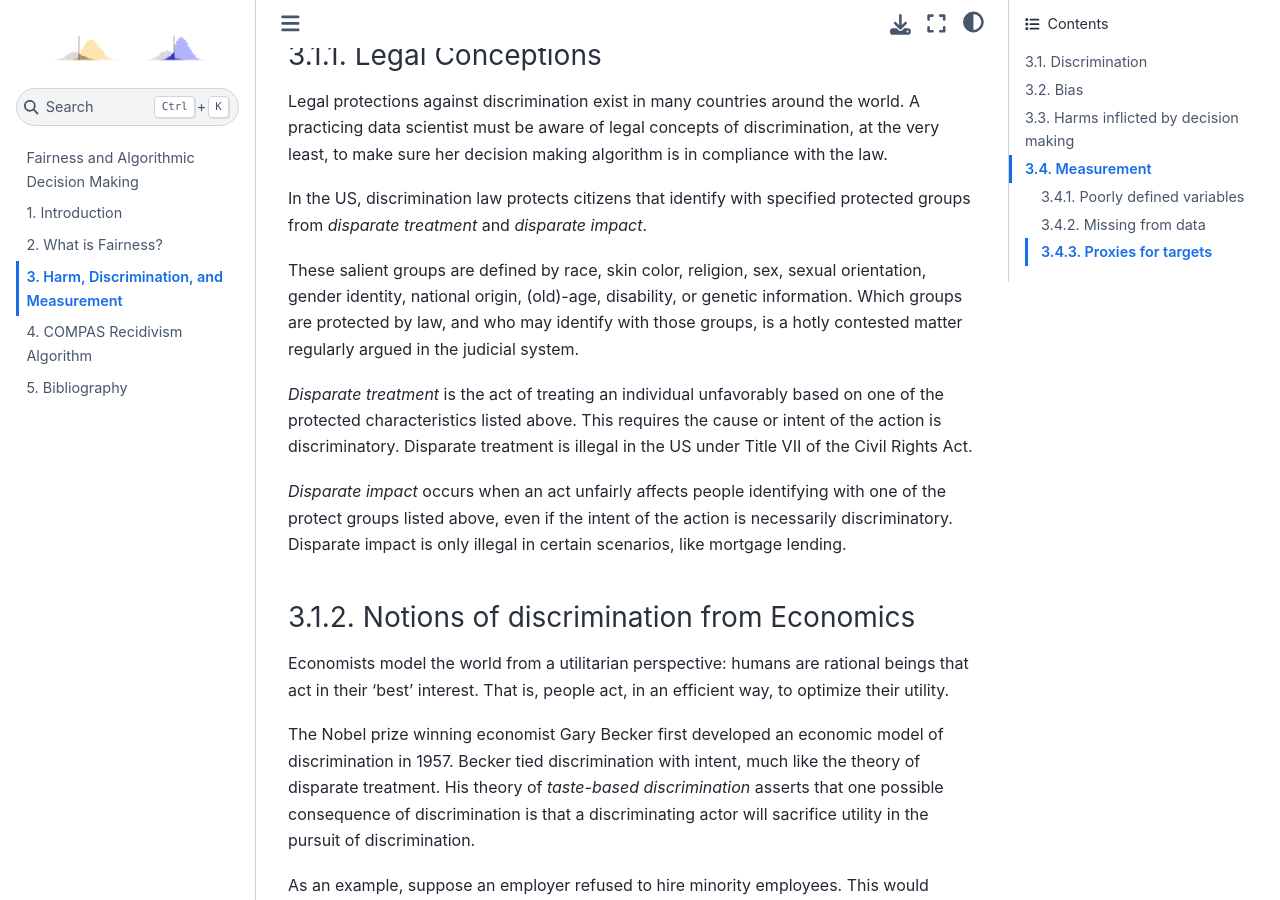
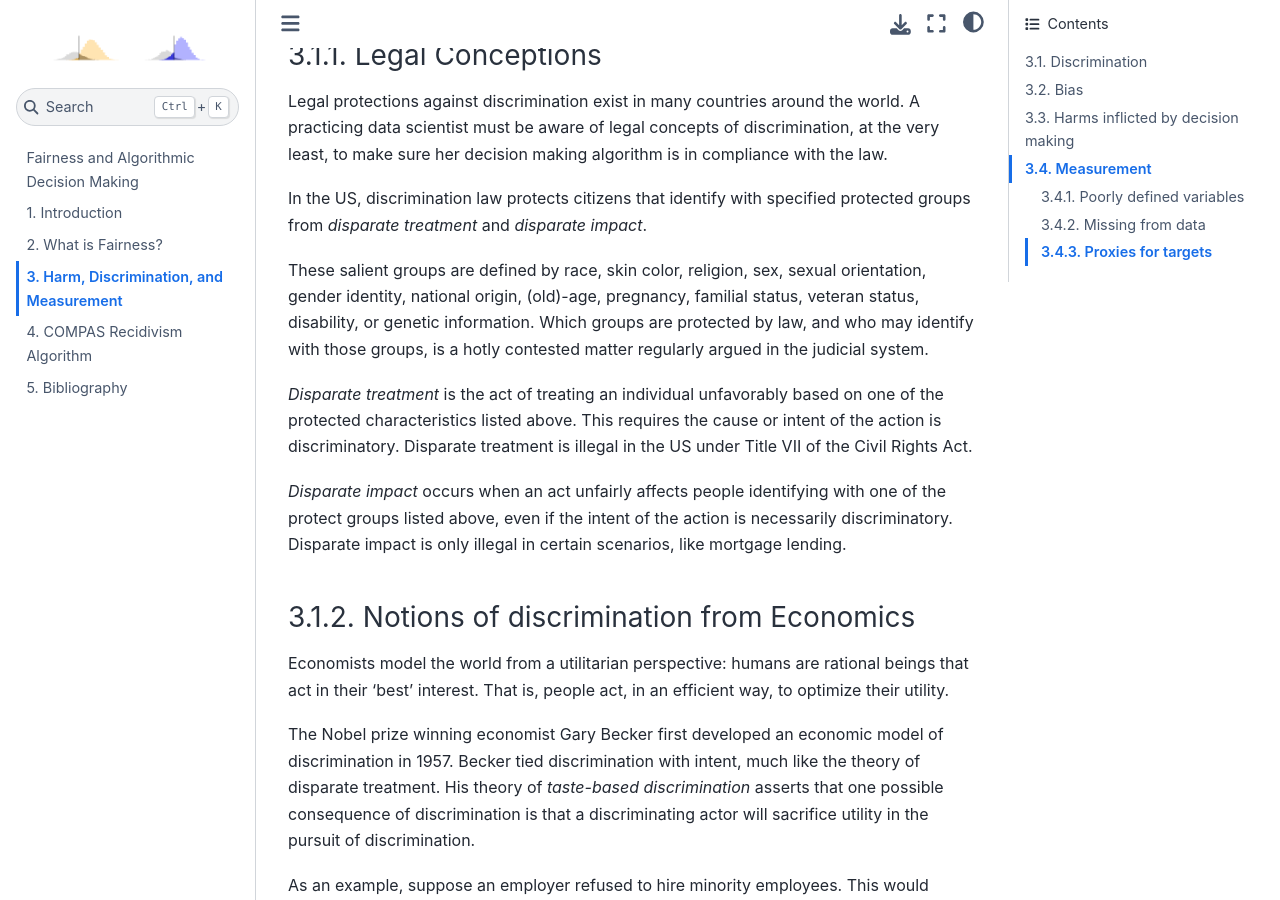
Before and after one commit to afraenkel/fairness-book, a Jupyter Book: the page built from book/content/03-harms.md, in a window 1280 px wide and 900 px high, scrolled down 521 px. Built offline with Jupyter Book 1.0.4 settings and Sphinx 7.4.7 and the Sphinx Book theme 1.1.4, drawn with Linux system fonts in a browser that asks for light colours; cross-references to code outside the pages are shown as plain code.

Commit message:
small fix to harms

```diff
--- a/book/content/03-harms.md
+++ b/book/content/03-harms.md
@@ -29,9 +29,10 @@ impact*.
 
 These salient groups are defined by race, skin color, religion, sex,
 sexual orientation, gender identity, national origin, (old)-age,
-disability, or genetic information. Which groups are protected by law,
-and who may identify with those groups, is a hotly contested matter
-regularly argued in the judicial system.
+pregnancy, familial status, veteran status, disability, or genetic
+information. Which groups are protected by law, and who may identify
+with those groups, is a hotly contested matter regularly argued in the
+judicial system.
 
 *Disparate treatment* is the act of treating an individual
 unfavorably based on one of the protected characteristics listed
```
Also changed, not shown: book/references.bib (+8 -0 lines).
